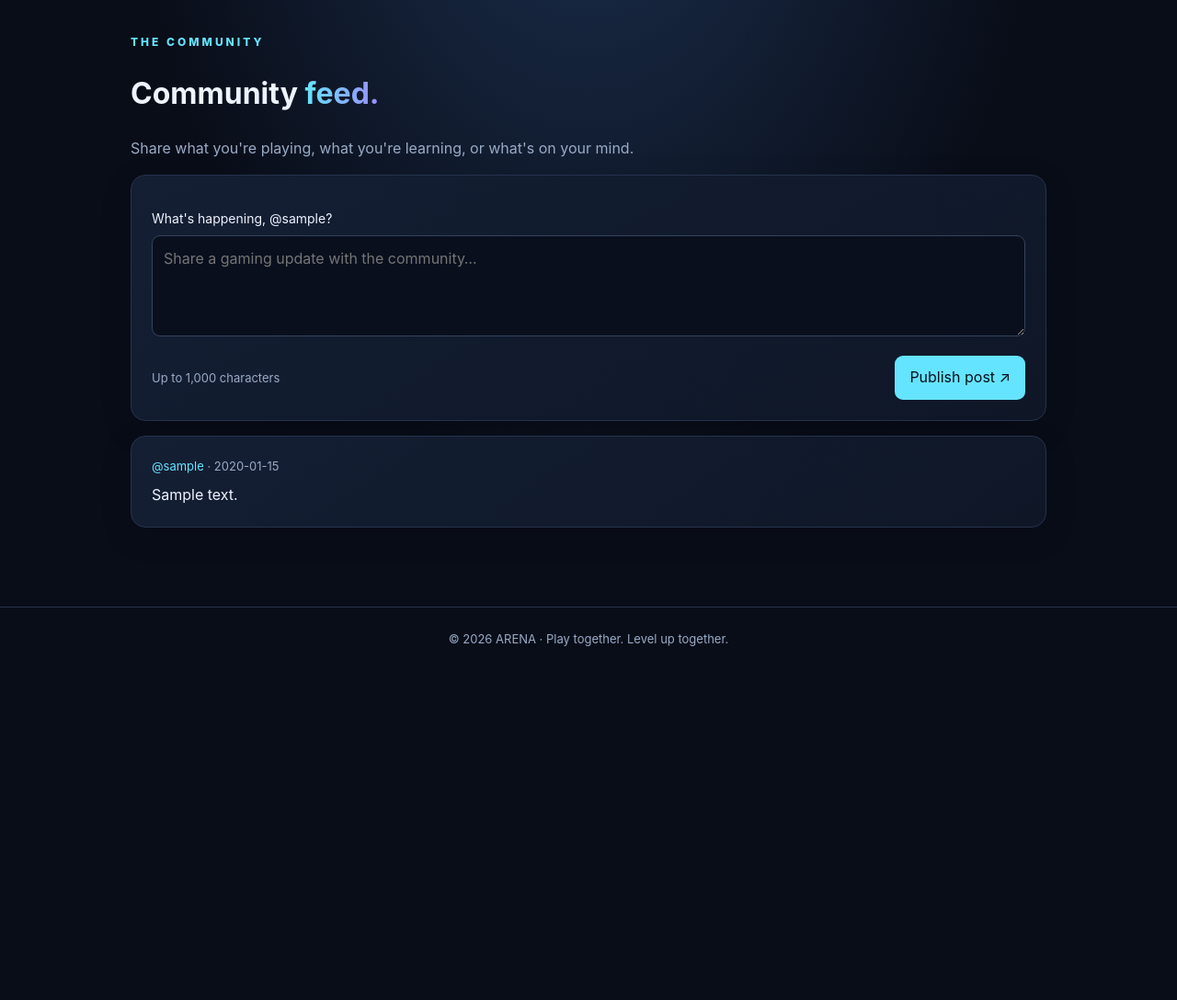
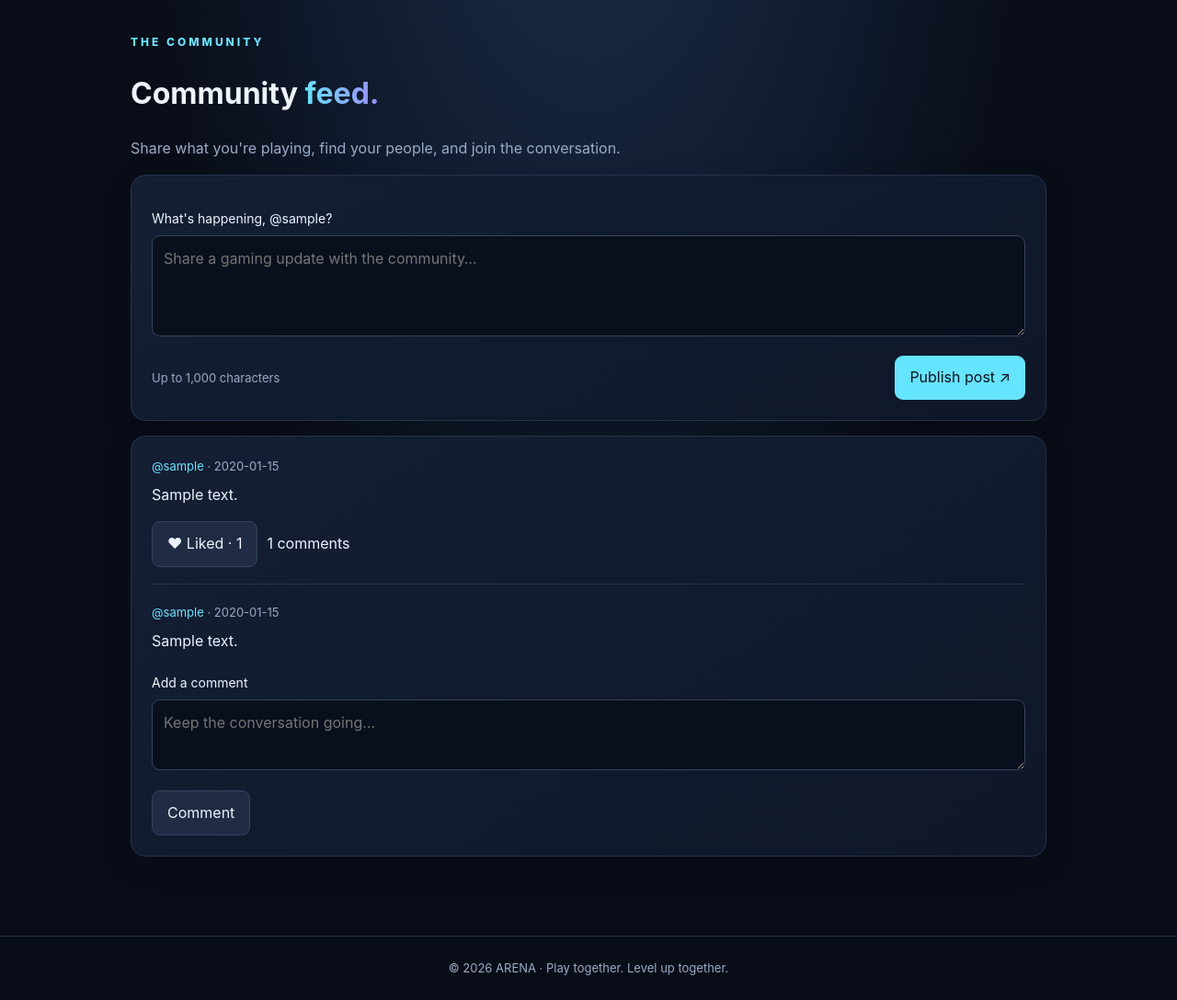
Before and after one commit to bulletpowder5-jpg/ARENA-GAMING, a Flask app: page /feed in a window 1280 px wide. Shown: the part 79-1167 px from the top of the page at 92% size. Before the commit the page ends 782 px from the top, so only its background shows below. Run offline with Flask 3, Linux system fonts and the light colour scheme; the visitor is signed in with stand-in values (Sample User, id 1); tables that the repository leaves empty hold one stand-in row (values such as "Sample post").

Commit message:
Add like and comment interactions to community feed

```diff
--- a/templates/feed.html
+++ b/templates/feed.html
@@ -1 +1,7 @@
-{% extends "base.html" %}{% block title %}Community feed · ARENA{% endblock %}{% block content %}<div class="eyebrow">The community</div><h1>Community <span class="gradient">feed.</span></h1><p class="muted">Share what you're playing, what you're learning, or what's on your mind.</p><form class="card" method="post" action="{{ url_for('create_post') }}"><input type="hidden" name="_csrf" value="{{ csrf_token() }}"><div class="field"><label for="body">What's happening, @{{ g.user['username'] }}?</label><textarea id="body" name="body" maxlength="1000" placeholder="Share a gaming update with the community…" required></textarea></div><div style="display:flex;justify-content:space-between;align-items:center;gap:10px"><span class="muted" style="font-size:13px">Up to 1,000 characters</span><button type="submit">Publish post ↗</button></div></form>{% for post in posts %}<article class="card"><div class="postmeta"><a href="{{ url_for('profile', username=post['username']) }}">@{{ post['username'] }}</a> · {{ post['created_at'] }}</div><div class="postbody">{{ post['body'] }}</div></article>{% else %}<div class="card empty">No posts yet. Be the first to start a conversation.</div>{% endfor %}{% endblock %}
+{% extends "base.html" %}{% block title %}Community feed · ARENA{% endblock %}{% block content %}
+<div class="eyebrow">The community</div><h1>Community <span class="gradient">feed.</span></h1><p class="muted">Share what you're playing, find your people, and join the conversation.</p>
+<form class="card" method="post" action="{{ url_for('create_post') }}"><input type="hidden" name="_csrf" value="{{ csrf_token() }}"><div class="field"><label for="body">What's happening, @{{ g.user['username'] }}?</label><textarea id="body" name="body" maxlength="1000" placeholder="Share a gaming update with the community…" required></textarea></div><div style="display:flex;justify-content:space-between;align-items:center;gap:10px"><span class="muted" style="font-size:13px">Up to 1,000 characters</span><button type="submit">Publish post ↗</button></div></form>
+{% for post in posts %}<article class="card"><div class="postmeta"><a href="{{ url_for('profile', username=post['username']) }}">@{{ post['username'] }}</a> · {{ post['created_at'] }}</div><div class="postbody">{{ post['body'] }}</div><div class="actions" style="align-items:center;margin-top:16px"><form method="post" action="{{ url_for('toggle_like', post_id=post['id']) }}"><input type="hidden" name="_csrf" value="{{ csrf_token() }}"><button class="secondary" type="submit">{% if post['liked_by_me'] %}♥ Liked{% else %}♡ Like{% endif %} · {{ post['like_count'] }}</button></form><span class="pill">{{ post['comment_count'] }} comments</span></div>
+<div style="margin-top:18px;padding-top:12px;border-top:1px solid #25334d">{% for comment in comments_by_post.get(post['id'], []) %}<div style="padding:8px 0"><div class="postmeta"><a href="{{ url_for('profile', username=comment['username']) }}">@{{ comment['username'] }}</a> · {{ comment['created_at'] }}</div><div class="postbody">{{ comment['body'] }}</div></div>{% endfor %}
+<form method="post" action="{{ url_for('add_comment', post_id=post['id']) }}"><input type="hidden" name="_csrf" value="{{ csrf_token() }}"><div class="field"><label for="comment-{{ post['id'] }}">Add a comment</label><textarea id="comment-{{ post['id'] }}" name="body" maxlength="500" rows="2" style="min-height:65px" placeholder="Keep the conversation going…" required></textarea></div><button class="secondary" type="submit">Comment</button></form></div></article>
+{% else %}<div class="card empty">No posts yet. Be the first to start a conversation.</div>{% endfor %}{% endblock %}
```
